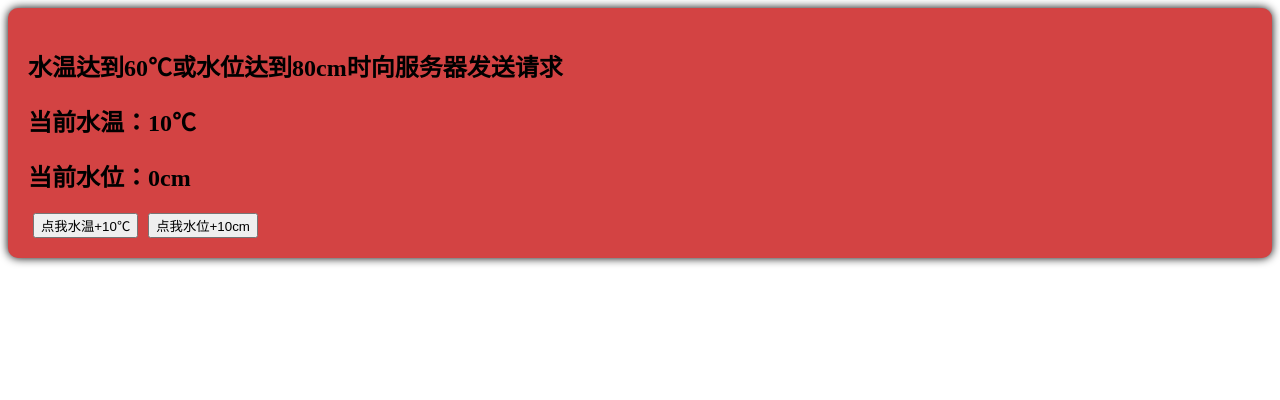
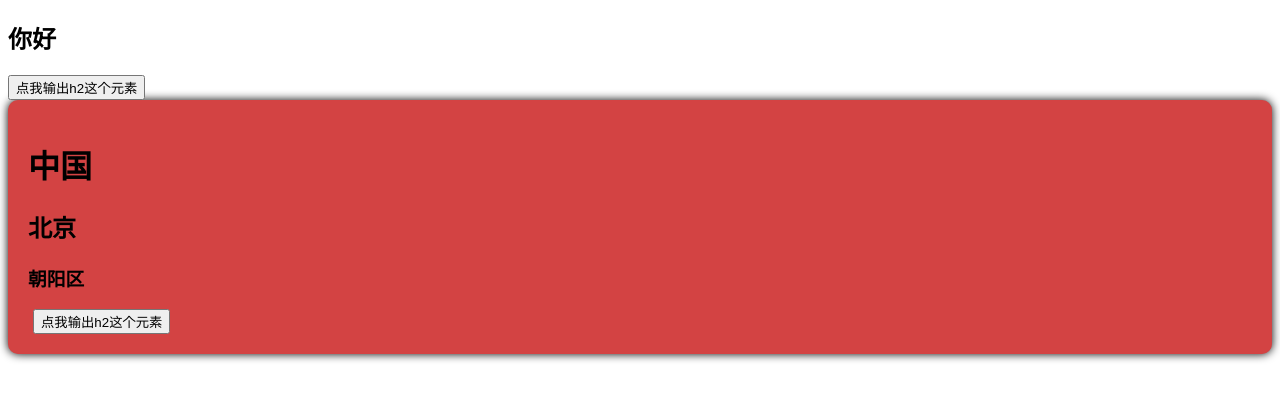
Before and after one commit to Water-blue7/vue3-learn, a Vue app in the folder hello_vue3/: page / in a window 1280 px wide. Shown: the top 400 px of the page. Built offline with nearby package versions, Linux system fonts and the light colour scheme.

Commit message:
输出元素内容，为了防止其他页面也有相同id的标签，所以不使用原生JS获取元素，而是使用ref标签

```diff
--- a/hello_vue3/src/App.vue
+++ b/hello_vue3/src/App.vue
@@ -1,17 +1,23 @@
 <template>
+  <h2 ref="title2">你好</h2>
+  <button @click="showLog">点我输出h2这个元素</button>
   <Person />
 </template>
 
-<script lang="ts">
+<script lang="ts" setup name="App">
 import Person from "./components/Person.vue";
-export default {
-  name: "App", //组件名
-  components: { Person }, //注册组件
-};
+import { ref } from 'vue'
+
+// 为了防止其他页面也有名为title2的id
+let title2 = ref()
+
+function showLog() {
+  console.log(title2.value);
+}
 </script>
 
 
-<style>
+<style scoped>
 .app {
   background-color: #ddd;
   box-shadow: 0 0 10px;
--- a/hello_vue3/src/components/Person.vue
+++ b/hello_vue3/src/components/Person.vue
@@ -1,40 +1,21 @@
 <template>
     <div class="person">
-        <h2>水温达到60℃或水位达到80cm时向服务器发送请求</h2>
-        <h2>当前水温：{{ temp }}℃</h2>
-        <h2>当前水位：{{ height }}cm</h2>
-        <button @click="changeTemp">点我水温+10℃</button>
-        <button @click="changeHeight">点我水位+10cm</button>
+        <h1>中国</h1>
+        <h2 ref="title2">北京</h2>
+        <h3>朝阳区</h3>
+        <button @click="showLog">点我输出h2这个元素</button>
     </div>
 </template>
 
 <script lang="ts" setup name="Person">
-import { ref, watch, watchEffect } from 'vue';
+import { ref } from 'vue'
 
-let temp = ref(10)
-let height = ref(0)
-function changeTemp() {
-    temp.value += 10
+// 为了防止其他页面也有名为title2的id
+let title2 = ref()
+
+function showLog() {
+    console.log(title2.value);
 }
-function changeHeight() {
-    height.value += 10
-}
-
-// 监视
-// watch([temp, height], (value) => {
-//     let [newTemp, newHeight] = value
-//     console.log(newTemp, newHeight);
-//     if (newTemp >= 60 || newHeight >= 80) {
-//         console.log('向服务器发起一个请求');
-//     }
-// })
-
-// watchEffect：不用告诉它要监视什么属性
-watchEffect(() => {
-    if (temp.value >= 60 || height.value >= 80) {
-        console.log('向服务器发起一个请求');
-    }
-})
 </script>
 
 <style scoped>
```
